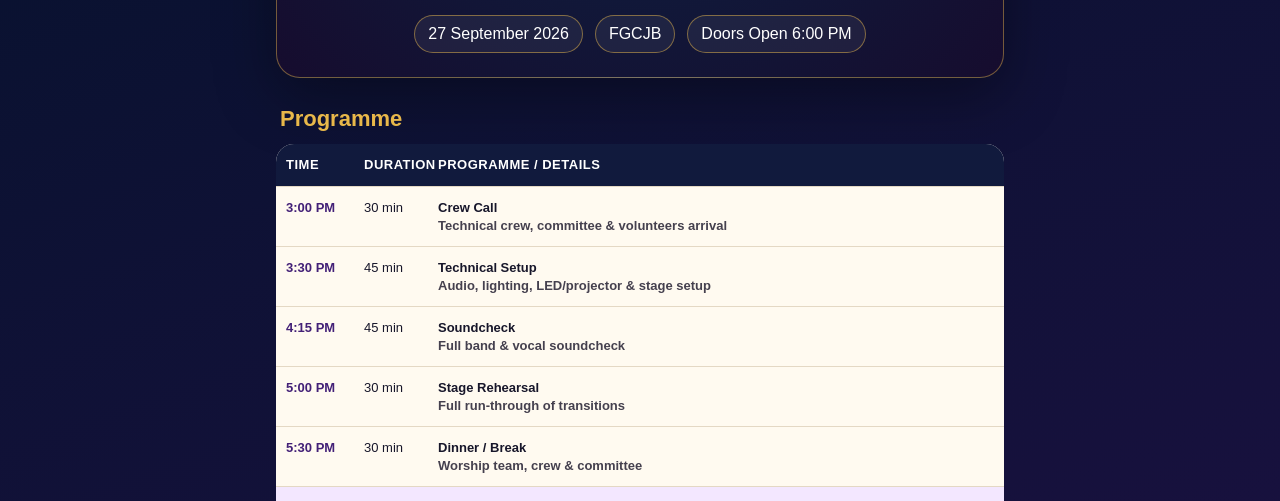
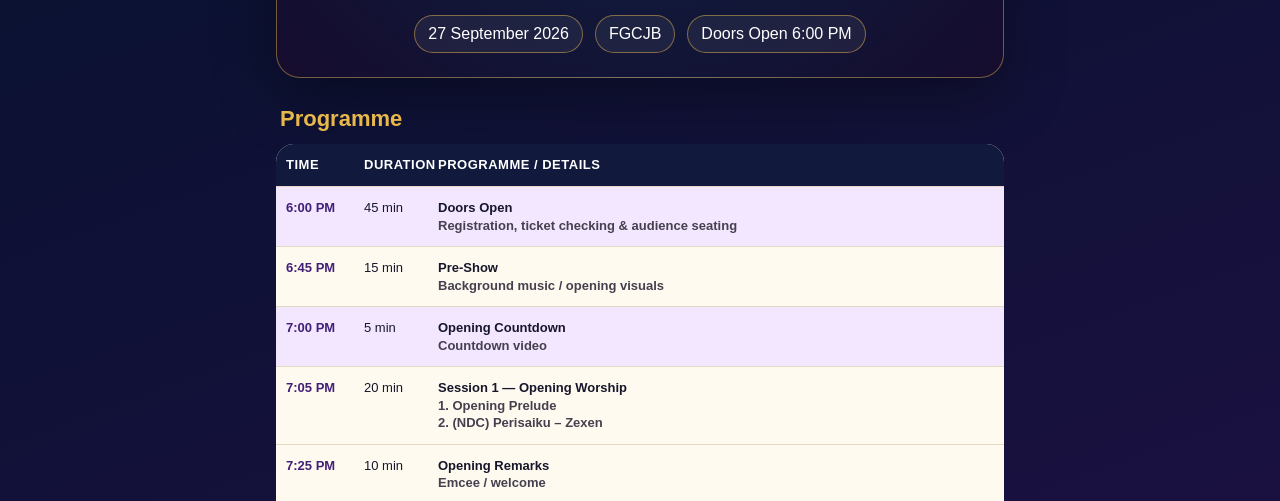
Before and after one commit to zexen1995-dotcom/unbreakable-faith-concert, a plain HTML site: page index.html in a window 1280 px wide. Shown: the part 299-800 px from the top of the page. Drawn offline with Linux system fonts and the light colour scheme.

Commit message:
Remove pre-6 PM schedule from digital card

```diff
--- a/index.html
+++ b/index.html
@@ -38,11 +38,6 @@ h2{font-size:22px;margin:28px 4px 12px;color:var(--gold)}
 <h2>Programme</h2>
 <section class="section">
 <div class="row head"><div class="cell">Time</div><div class="cell">Duration</div><div class="cell">Programme / Details</div></div>
-<div class="row"><div class="cell time">3:00 PM</div><div class="cell">30 min</div><div class="cell prog">Crew Call<div class="notes">Technical crew, committee & volunteers arrival</div></div></div>
-<div class="row"><div class="cell time">3:30 PM</div><div class="cell">45 min</div><div class="cell prog">Technical Setup<div class="notes">Audio, lighting, LED/projector & stage setup</div></div></div>
-<div class="row"><div class="cell time">4:15 PM</div><div class="cell">45 min</div><div class="cell prog">Soundcheck<div class="notes">Full band & vocal soundcheck</div></div></div>
-<div class="row"><div class="cell time">5:00 PM</div><div class="cell">30 min</div><div class="cell prog">Stage Rehearsal<div class="notes">Full run-through of transitions</div></div></div>
-<div class="row"><div class="cell time">5:30 PM</div><div class="cell">30 min</div><div class="cell prog">Dinner / Break<div class="notes">Worship team, crew & committee</div></div></div>
 <div class="row highlight"><div class="cell time">6:00 PM</div><div class="cell">45 min</div><div class="cell prog">Doors Open<div class="notes">Registration, ticket checking & audience seating</div></div></div>
 <div class="row"><div class="cell time">6:45 PM</div><div class="cell">15 min</div><div class="cell prog">Pre-Show<div class="notes">Background music / opening visuals</div></div></div>
 <div class="row highlight"><div class="cell time">7:00 PM</div><div class="cell">5 min</div><div class="cell prog">Opening Countdown<div class="notes">Countdown video</div></div></div>
```
